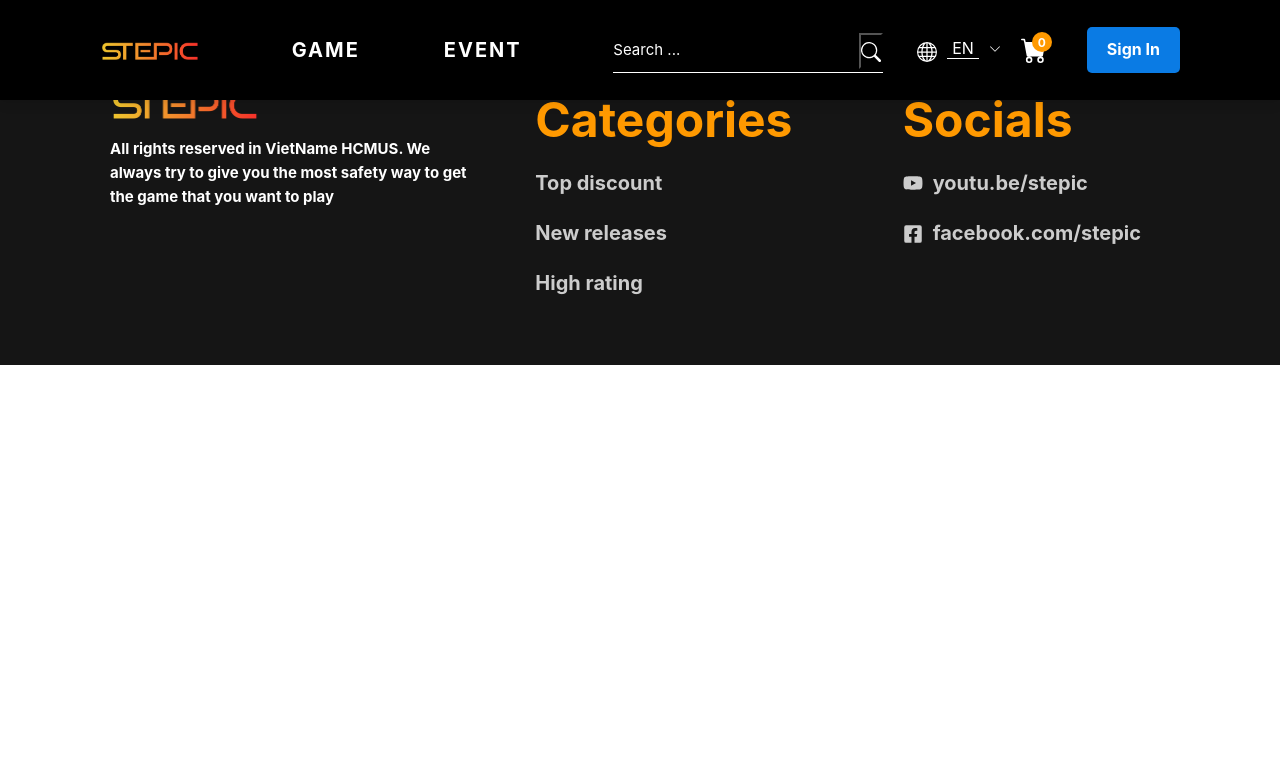
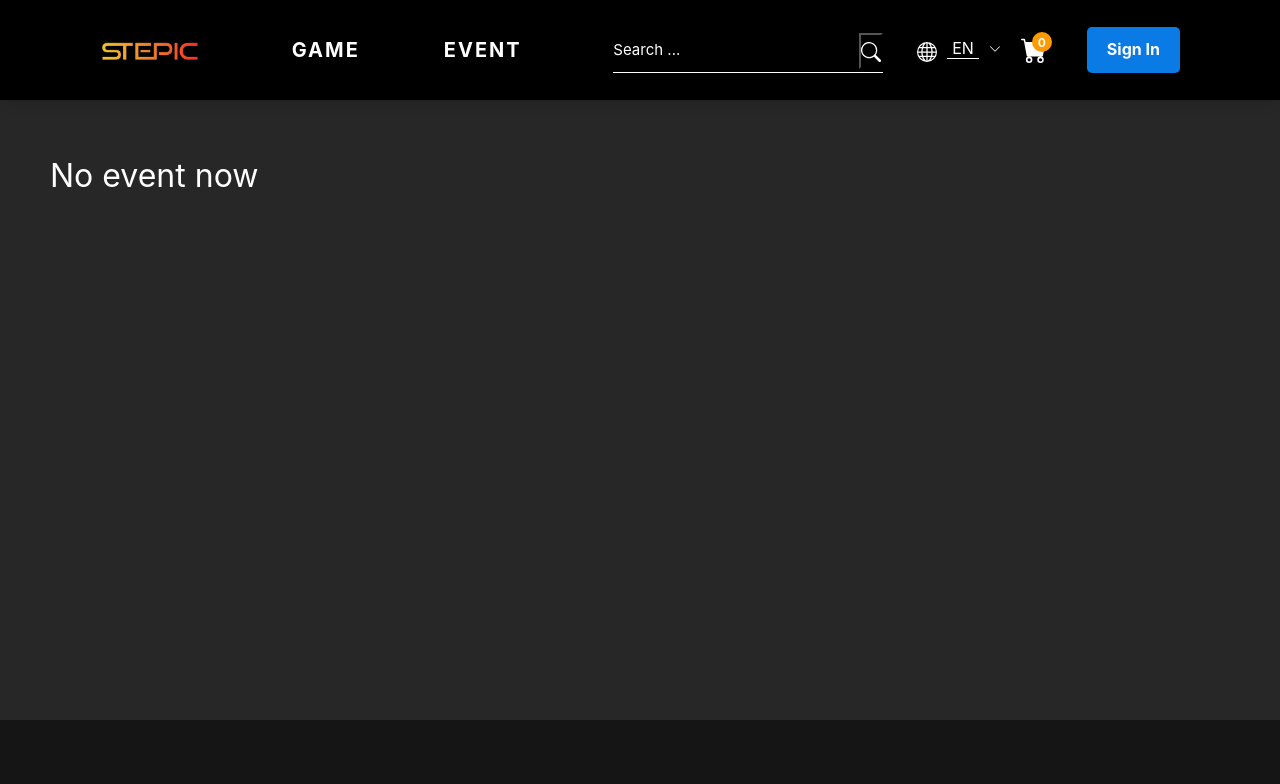
Before and after one commit to tuandat290601/stepic-react, a React (Create React App) app: page /event in a window 1280 px wide. Shown: the top 784 px of the page. Built offline with nearby package versions, Linux system fonts and the light colour scheme.

Commit message:
update event

```diff
--- a/src/App.jsx
+++ b/src/App.jsx
@@ -1,6 +1,6 @@
 import { BrowserRouter, Routes, Route } from "react-router-dom";
 
-import { Home, Login, Game, GameDetail, Payment, Error } from "./pages";
+import { Home, Login, Game, GameDetail, Payment, Error, Event } from "./pages";
 
 import { store } from './store';
 import { Provider } from "react-redux";
@@ -25,6 +25,7 @@ function App() {
           <Route path="/game" element={<Game />} />
           <Route path="/game/:id" element={<GameDetail />} />
           <Route path="/payment" element={<Payment />} />
+          <Route path="/event" element={<Event />} />
           <Route path="*" element={<Error />} />
         </Routes>
         <ScrollButton />
--- /dev/null
+++ b/src/pages/Event/Event.jsx
@@ -0,0 +1,12 @@
+import React from 'react'
+import "./Event.sass"
+
+const Event = () => {
+    return (
+        <div className='event'>
+            No event now
+        </div>
+    )
+}
+
+export default Event
--- /dev/null
+++ b/src/pages/Event/Event.sass
@@ -0,0 +1,7 @@
+.event
+    width: 100%
+    height: 90vh
+    background: var(--light-dark-color)
+    padding: 150px 50px 0
+    color: var(--white-color)
+    font-size: 32px
--- a/src/pages/index.jsx
+++ b/src/pages/index.jsx
@@ -4,5 +4,6 @@ import Game from "./Game/Game"
 import GameDetail from "./GameDetail/GameDetail"
 import Payment from "./Payment/Payment"
 import Error from "./Error/Error"
+import Event from "./Event/Event"
 
-export {Home, Login,Game,GameDetail,Payment, Error}
+export { Home, Login, Game, GameDetail, Payment, Error, Event }
```
